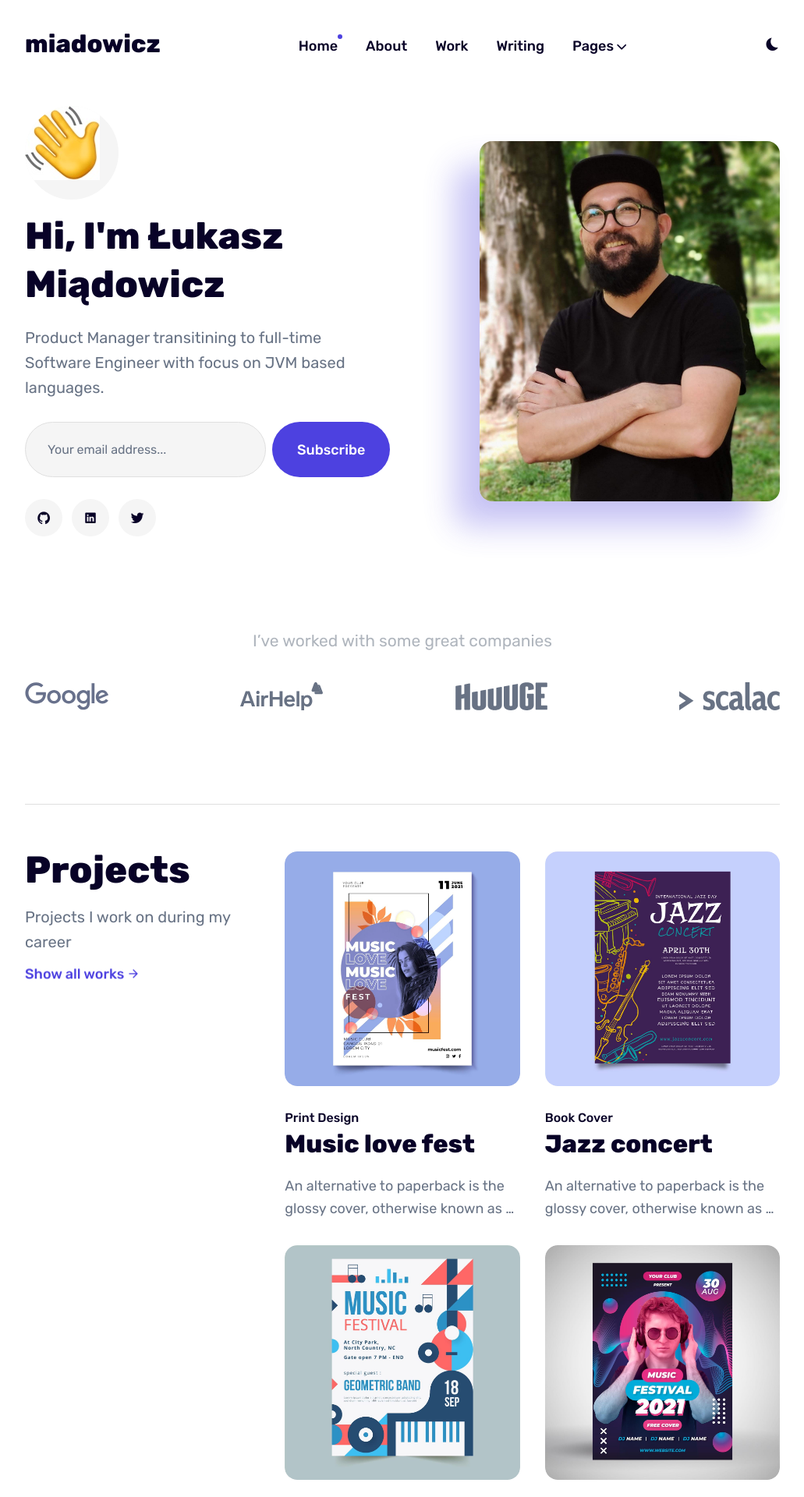
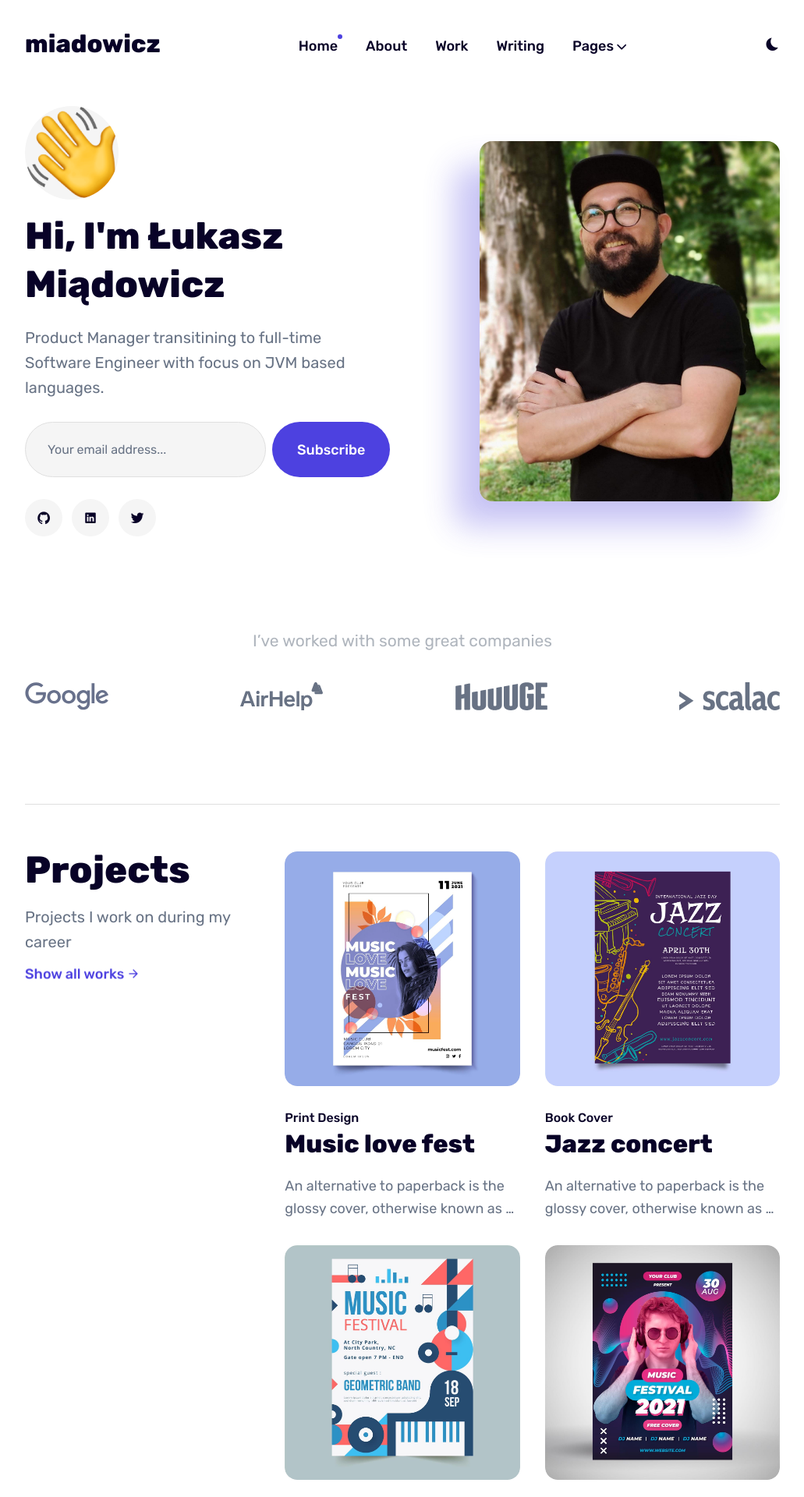
Before and after one commit to lmiadowicz/lmiadowicz.github.io, a Jekyll site: the page built from index.html, in a window 1280 px wide. Shown: the top 1920 px of the page at 78% size, without its empty margins (124-1155 px from the left). Built offline with Jekyll 4.4.1, drawn with Linux system fonts in a browser that asks for light colours.

Commit message:
fixed hands icon

```diff
--- a/_data/settings.yml
+++ b/_data/settings.yml
@@ -31,7 +31,7 @@
 author:
   author__name: Łukasz Miądowicz
   author__bio: Hi, I'm Łukasz – Product Manager transitining to Software Engineer with focus on JVM based languages.
-  author__avatar: '/images/01.jpg'
+  author__avatar: '/images/01.png'
 
 social:
 - {icon: "ion-logo-github", link: "https://github.com/lmiadowicz"}
```
Also changed, not shown: images/01.png (added), 1 other file.
